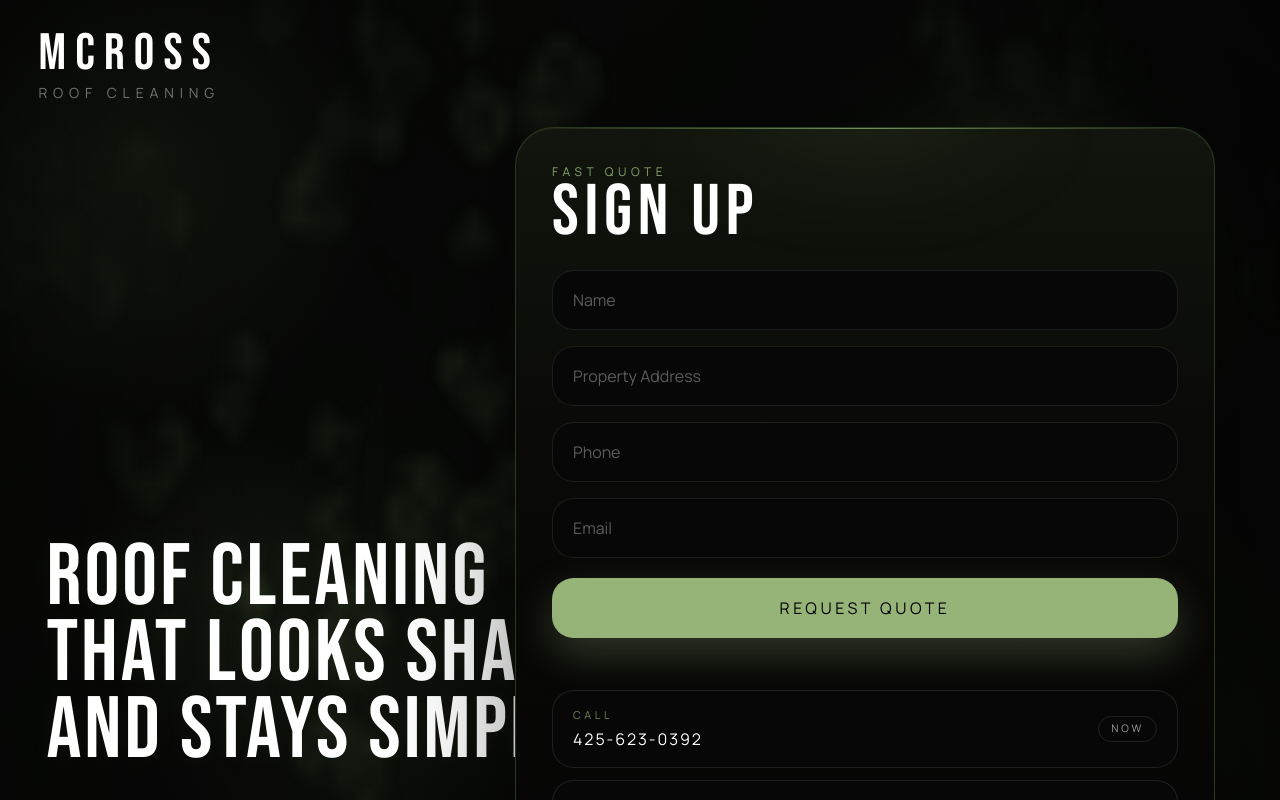
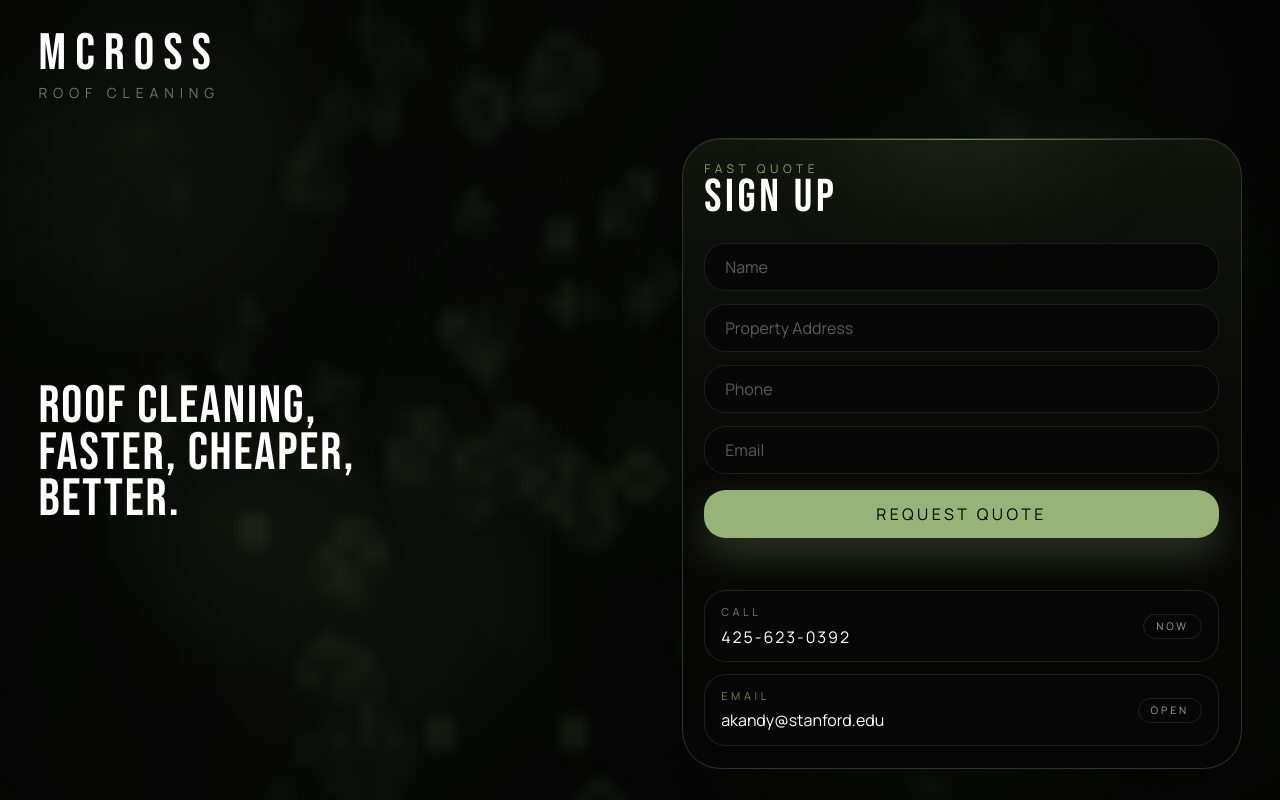
Before and after one commit to aarohkandy/mcross, a Next.js app: page / in a window 1280 px wide. Built offline with nearby package versions, Linux system fonts and the light colour scheme.

Commit message:
Make hero layout aspect-aware

```diff
--- a/src/app/globals.css
+++ b/src/app/globals.css
@@ -187,6 +187,80 @@ a {
   opacity: 0.58;
 }
 
+.hero-layout {
+  --hero-gap: 1.5rem;
+  --hero-copy-max: 100%;
+  --hero-form-max: 100%;
+  --hero-font-size: clamp(2.8rem, 15vw, 4.35rem);
+  --hero-lockup-max: 100%;
+  display: grid;
+  min-height: calc(100svh - 5.6rem);
+  align-items: start;
+  gap: var(--hero-gap);
+  padding-block: clamp(1rem, 2.8vh, 1.75rem) clamp(1.5rem, 3.5vh, 2.5rem);
+}
+
+.hero-copy {
+  display: flex;
+  align-items: flex-start;
+}
+
+.hero-copy__inner {
+  width: 100%;
+  max-width: min(100%, var(--hero-copy-max));
+  padding-block: 0.35rem clamp(0.25rem, 2vh, 0.85rem);
+  padding-right: 0;
+}
+
+.hero-form-shell {
+  display: flex;
+  width: min(100%, var(--hero-form-max));
+  margin-left: 0;
+}
+
+.hero-lockup {
+  font-size: var(--hero-font-size);
+  line-height: 0.88;
+  letter-spacing: 0.035em;
+  max-width: min(100%, var(--hero-lockup-max));
+  text-shadow: 0 0 22px rgba(164, 194, 126, 0.06);
+}
+
+.hero-lockup__line {
+  display: block;
+}
+
+.contact-panel {
+  --contact-panel-padding: clamp(1.75rem, 3vw, 2.25rem);
+  --contact-panel-title-size: clamp(3rem, 5.6vw, 5rem);
+  --contact-panel-control-height: 3.75rem;
+  --contact-panel-gap: 1rem;
+  --contact-panel-card-padding-y: 1rem;
+  --contact-panel-card-padding-x: 1.25rem;
+  padding: var(--contact-panel-padding);
+}
+
+.contact-panel__title {
+  font-size: var(--contact-panel-title-size);
+}
+
+.contact-panel__form {
+  gap: var(--contact-panel-gap);
+}
+
+.contact-panel__field,
+.contact-panel__submit {
+  min-height: var(--contact-panel-control-height);
+}
+
+.contact-panel__contact-card {
+  padding: var(--contact-panel-card-padding-y) var(--contact-panel-card-padding-x);
+}
+
+.contact-panel__contact-pill {
+  flex-shrink: 0;
+}
+
 input,
 button,
 textarea {
@@ -218,7 +292,130 @@ input:-webkit-autofill:focus {
   }
 }
 
+@media (min-width: 1024px) and (min-height: 700px) and (min-aspect-ratio: 11/10) {
+  .hero-layout {
+    --hero-gap: clamp(1.25rem, 2vw, 2rem);
+    --hero-copy-max: 36rem;
+    --hero-form-max: 35rem;
+    --hero-font-size: clamp(2.85rem, min(4.6vw, 8.8vh), 5.1rem);
+    --hero-lockup-max: 9.6ch;
+    grid-template-columns: minmax(0, 1fr) minmax(0, 0.96fr);
+    align-items: center;
+  }
+
+  .hero-copy {
+    align-items: center;
+    min-height: clamp(18rem, 44svh, 34rem);
+  }
+
+  .hero-copy__inner {
+    padding-block: clamp(0.75rem, 2vh, 1.5rem);
+    padding-right: clamp(0.75rem, 1.75vw, 1.5rem);
+  }
+
+  .hero-form-shell {
+    margin-left: auto;
+    align-self: center;
+  }
+
+  .hero-lockup__line {
+    white-space: nowrap;
+  }
+
+  .contact-panel {
+    --contact-panel-padding: 1.5rem;
+    --contact-panel-title-size: clamp(2.7rem, 4.3vw, 4rem);
+    --contact-panel-control-height: 3.2rem;
+    --contact-panel-gap: 0.875rem;
+    --contact-panel-card-padding-y: 0.875rem;
+    --contact-panel-card-padding-x: 1.15rem;
+  }
+}
+
+@media (min-width: 1536px) and (min-aspect-ratio: 3/2) {
+  .hero-layout {
+    --hero-gap: clamp(2rem, 3vw, 3.5rem);
+    --hero-copy-max: 52rem;
+    --hero-form-max: 44rem;
+    --hero-font-size: clamp(4.2rem, 6.8vw, 9.4rem);
+    --hero-lockup-max: 10ch;
+    grid-template-columns: minmax(0, 1.04fr) minmax(0, 0.92fr);
+    align-items: end;
+    padding-block: clamp(1rem, 3vh, 2.5rem);
+  }
+
+  .hero-copy {
+    align-items: end;
+    min-height: clamp(24rem, 52svh, 44rem);
+  }
+
+  .hero-copy__inner {
+    padding-block: clamp(1rem, 3.8vh, 2.75rem);
+    padding-right: clamp(1rem, 3.5vw, 3.5rem);
+  }
+
+  .hero-form-shell {
+    align-self: end;
+  }
+
+  .contact-panel {
+    --contact-panel-padding: clamp(1.9rem, 2.2vw, 2.25rem);
+    --contact-panel-title-size: clamp(3rem, 5.6vw, 5rem);
+    --contact-panel-control-height: 3.75rem;
+    --contact-panel-gap: 1rem;
+    --contact-panel-card-padding-y: 1rem;
+    --contact-panel-card-padding-x: 1.25rem;
+  }
+}
+
+@media (min-width: 1024px) and (min-height: 700px) and (min-aspect-ratio: 11/10) and (max-height: 860px) {
+  .hero-layout {
+    --hero-gap: clamp(1rem, 1.6vw, 1.5rem);
+    padding-block: 0.65rem 1.25rem;
+  }
+
+  .hero-lockup {
+    font-size: clamp(2.65rem, min(4.1vw, 7.4vh), 4.6rem);
+  }
+
+  .hero-copy {
+    min-height: clamp(16rem, 38svh, 28rem);
+  }
+
+  .contact-panel {
+    --contact-panel-padding: 1.35rem;
+    --contact-panel-title-size: clamp(2.45rem, 3.6vw, 3.4rem);
+    --contact-panel-control-height: 3rem;
+    --contact-panel-gap: 0.8rem;
+    --contact-panel-card-padding-y: 0.8rem;
+    --contact-panel-card-padding-x: 1rem;
+  }
+}
+
+@media (min-width: 1536px) and (min-aspect-ratio: 3/2) and (max-height: 860px) {
+  .hero-lockup {
+    font-size: clamp(3.75rem, min(5.8vw, 8vh), 7rem);
+  }
+
+  .hero-copy {
+    min-height: clamp(20rem, 46svh, 36rem);
+  }
+}
+
 @media (max-width: 1023px) {
+  .hero-layout {
+    padding-block: 1rem 2rem;
+  }
+
+  .hero-copy__inner {
+    padding-right: 0;
+  }
+
+  .contact-panel {
+    --contact-panel-padding: clamp(1.35rem, 5vw, 1.75rem);
+    --contact-panel-title-size: clamp(2.7rem, 12vw, 4rem);
+  }
+
   .hero-backdrop__field--base {
     background:
       radial-gradient(circle at 12% 16%, rgba(106, 130, 84, 0.12), transparent 18%),
@@ -236,3 +433,9 @@ input:-webkit-autofill:focus {
     opacity: 0.18;
   }
 }
+
+@media (max-width: 639px) {
+  .hero-lockup {
+    max-width: 8.8ch;
+  }
+}
--- a/src/app/page.tsx
+++ b/src/app/page.tsx
@@ -29,20 +29,20 @@ export default function Home() {
             </div>
           </header>
 
-          <div className="relative z-10 grid min-h-[calc(100svh-5.6rem)] items-center gap-8 py-6 lg:grid-cols-[minmax(0,0.94fr)_minmax(36rem,44rem)] lg:gap-14">
-            <div className="relative flex min-h-[52svh] items-end lg:min-h-[calc(100svh-10.75rem)]">
-              <div className="relative z-10 max-w-[66rem] py-8 pr-[4vw] sm:py-14 lg:pl-2">
-                <h1 className="font-heading text-[clamp(4.2rem,6.8vw,9.4rem)] leading-[0.88] tracking-[0.035em] text-white [text-shadow:0_0_22px_rgba(164,194,126,0.06)]">
-                  <span className="block whitespace-nowrap">Roof Cleaning</span>
-                  <span className="block whitespace-nowrap">That Looks Sharp</span>
-                  <span className="block whitespace-nowrap">And Stays Simple.</span>
+          <div className="hero-layout relative z-10">
+            <div className="hero-copy">
+              <div className="hero-copy__inner relative z-10">
+                <h1 className="hero-lockup font-heading text-white">
+                  <span className="hero-lockup__line">Roof Cleaning,</span>
+                  <span className="hero-lockup__line">Faster, Cheaper,</span>
+                  <span className="hero-lockup__line">Better.</span>
                 </h1>
               </div>
             </div>
 
-            <div className="relative flex items-center justify-end lg:pl-1">
+            <div className="hero-form-shell relative">
               <div aria-hidden="true" className="form-aura pointer-events-none absolute inset-[-12%]" />
-              <div className="relative z-10 w-full max-w-[44rem]">
+              <div className="relative z-10 w-full">
                 <ContactForm
                   email={business.email}
                   phoneDisplay={business.phoneDisplay}
--- a/src/components/contact-form.tsx
+++ b/src/components/contact-form.tsx
@@ -63,7 +63,7 @@ export function ContactForm({
   }
 
   return (
-    <div className="relative overflow-hidden rounded-[2.4rem] border border-[#2b3822] bg-[linear-gradient(180deg,#11150d_0%,#090907_44%,#050505_100%)] p-7 shadow-[0_36px_120px_rgba(0,0,0,0.48),inset_0_1px_0_rgba(174,207,133,0.1)] sm:p-9">
+    <div className="contact-panel relative overflow-hidden rounded-[2.4rem] border border-[#2b3822] bg-[linear-gradient(180deg,#11150d_0%,#090907_44%,#050505_100%)] shadow-[0_36px_120px_rgba(0,0,0,0.48),inset_0_1px_0_rgba(174,207,133,0.1)]">
       <div
         aria-hidden="true"
         className="pointer-events-none absolute inset-x-10 top-0 h-px bg-[linear-gradient(90deg,transparent,rgba(160,193,121,0.65),transparent)]"
@@ -72,14 +72,14 @@ export function ContactForm({
         aria-hidden="true"
         className="pointer-events-none absolute inset-x-[18%] top-[-14%] h-28 rounded-full bg-[radial-gradient(circle,rgba(150,180,120,0.2),transparent_72%)] blur-3xl"
       />
-      <p className="text-xs uppercase tracking-[0.38em] text-[var(--accent)]/90">
+      <p className="contact-panel__eyebrow text-xs uppercase tracking-[0.38em] text-[var(--accent)]/90">
         Fast Quote
       </p>
-      <h2 className="font-heading text-[clamp(3rem,5.6vw,5rem)] leading-[0.92] tracking-[0.08em] text-white">
+      <h2 className="contact-panel__title font-heading leading-[0.92] tracking-[0.08em] text-white">
         Sign Up
       </h2>
 
-      <form className="mt-6 grid gap-4" onSubmit={handleSubmit}>
+      <form className="contact-panel__form mt-6 grid" onSubmit={handleSubmit}>
         <input
           type="text"
           name="_honey"
@@ -92,34 +92,34 @@ export function ContactForm({
           name="name"
           placeholder="Name"
           required
-          className="h-15 rounded-[1.35rem] border border-white/9 bg-[#070707] px-5 text-base text-white outline-none transition placeholder:text-white/34 focus:border-[var(--accent)]"
+          className="contact-panel__field rounded-[1.35rem] border border-white/9 bg-[#070707] px-5 text-base text-white outline-none transition placeholder:text-white/34 focus:border-[var(--accent)]"
         />
         <input
           type="text"
           name="address"
           placeholder="Property Address"
           required
-          className="h-15 rounded-[1.35rem] border border-white/9 bg-[#070707] px-5 text-base text-white outline-none transition placeholder:text-white/34 focus:border-[var(--accent)]"
+          className="contact-panel__field rounded-[1.35rem] border border-white/9 bg-[#070707] px-5 text-base text-white outline-none transition placeholder:text-white/34 focus:border-[var(--accent)]"
         />
         <input
           type="tel"
           name="phone"
           placeholder="Phone"
           required
-          className="h-15 rounded-[1.35rem] border border-white/9 bg-[#070707] px-5 text-base text-white outline-none transition placeholder:text-white/34 focus:border-[var(--accent)]"
+          className="contact-panel__field rounded-[1.35rem] border border-white/9 bg-[#070707] px-5 text-base text-white outline-none transition placeholder:text-white/34 focus:border-[var(--accent)]"
         />
         <input
           type="email"
           name="email"
           placeholder="Email"
           required
-          className="h-15 rounded-[1.35rem] border border-white/9 bg-[#070707] px-5 text-base text-white outline-none transition placeholder:text-white/34 focus:border-[var(--accent)]"
+          className="contact-panel__field rounded-[1.35rem] border border-white/9 bg-[#070707] px-5 text-base text-white outline-none transition placeholder:text-white/34 focus:border-[var(--accent)]"
         />
 
         <button
           type="submit"
           disabled={state === "submitting"}
-          className="mt-1 h-15 rounded-[1.35rem] bg-[var(--accent)] px-4 text-sm font-semibold uppercase tracking-[0.22em] text-black shadow-[0_16px_42px_rgba(150,180,120,0.28)] transition hover:bg-[#aacb89] disabled:cursor-wait disabled:opacity-80"
+          className="contact-panel__submit mt-1 rounded-[1.35rem] bg-[var(--accent)] px-4 text-sm font-semibold uppercase tracking-[0.22em] text-black shadow-[0_16px_42px_rgba(150,180,120,0.28)] transition hover:bg-[#aacb89] disabled:cursor-wait disabled:opacity-80"
         >
           {state === "submitting" ? "Sending" : "Request Quote"}
         </button>
@@ -129,10 +129,10 @@ export function ContactForm({
         {message}
       </div>
 
-      <div className="mt-4 grid gap-3">
+      <div className="contact-panel__links mt-4 grid gap-3">
         <a
           href={phoneHref}
-          className="group rounded-[1.35rem] border border-white/10 bg-[#070707] px-5 py-4 transition hover:border-[rgba(150,180,120,0.35)]"
+          className="contact-panel__contact-card group rounded-[1.35rem] border border-white/10 bg-[#070707] transition hover:border-[rgba(150,180,120,0.35)]"
         >
           <div className="flex items-center justify-between gap-4">
             <div>
@@ -143,14 +143,14 @@ export function ContactForm({
                 {phoneDisplay}
               </p>
             </div>
-            <span className="rounded-full border border-white/10 px-3 py-1 text-[0.65rem] uppercase tracking-[0.28em] text-white/62 transition group-hover:border-[rgba(150,180,120,0.35)] group-hover:text-white">
+            <span className="contact-panel__contact-pill rounded-full border border-white/10 px-3 py-1 text-[0.65rem] uppercase tracking-[0.28em] text-white/62 transition group-hover:border-[rgba(150,180,120,0.35)] group-hover:text-white">
               Now
             </span>
           </div>
         </a>
         <a
           href={`mailto:${email}`}
-          className="group rounded-[1.35rem] border border-white/10 bg-[#070707] px-5 py-4 transition hover:border-[rgba(150,180,120,0.35)]"
+          className="contact-panel__contact-card group rounded-[1.35rem] border border-white/10 bg-[#070707] transition hover:border-[rgba(150,180,120,0.35)]"
         >
           <div className="flex items-center justify-between gap-4">
             <div>
@@ -159,7 +159,7 @@ export function ContactForm({
               </p>
               <p className="mt-1 text-base text-white">{email}</p>
             </div>
-            <span className="rounded-full border border-white/10 px-3 py-1 text-[0.65rem] uppercase tracking-[0.28em] text-white/62 transition group-hover:border-[rgba(150,180,120,0.35)] group-hover:text-white">
+            <span className="contact-panel__contact-pill rounded-full border border-white/10 px-3 py-1 text-[0.65rem] uppercase tracking-[0.28em] text-white/62 transition group-hover:border-[rgba(150,180,120,0.35)] group-hover:text-white">
               Open
             </span>
           </div>
```
